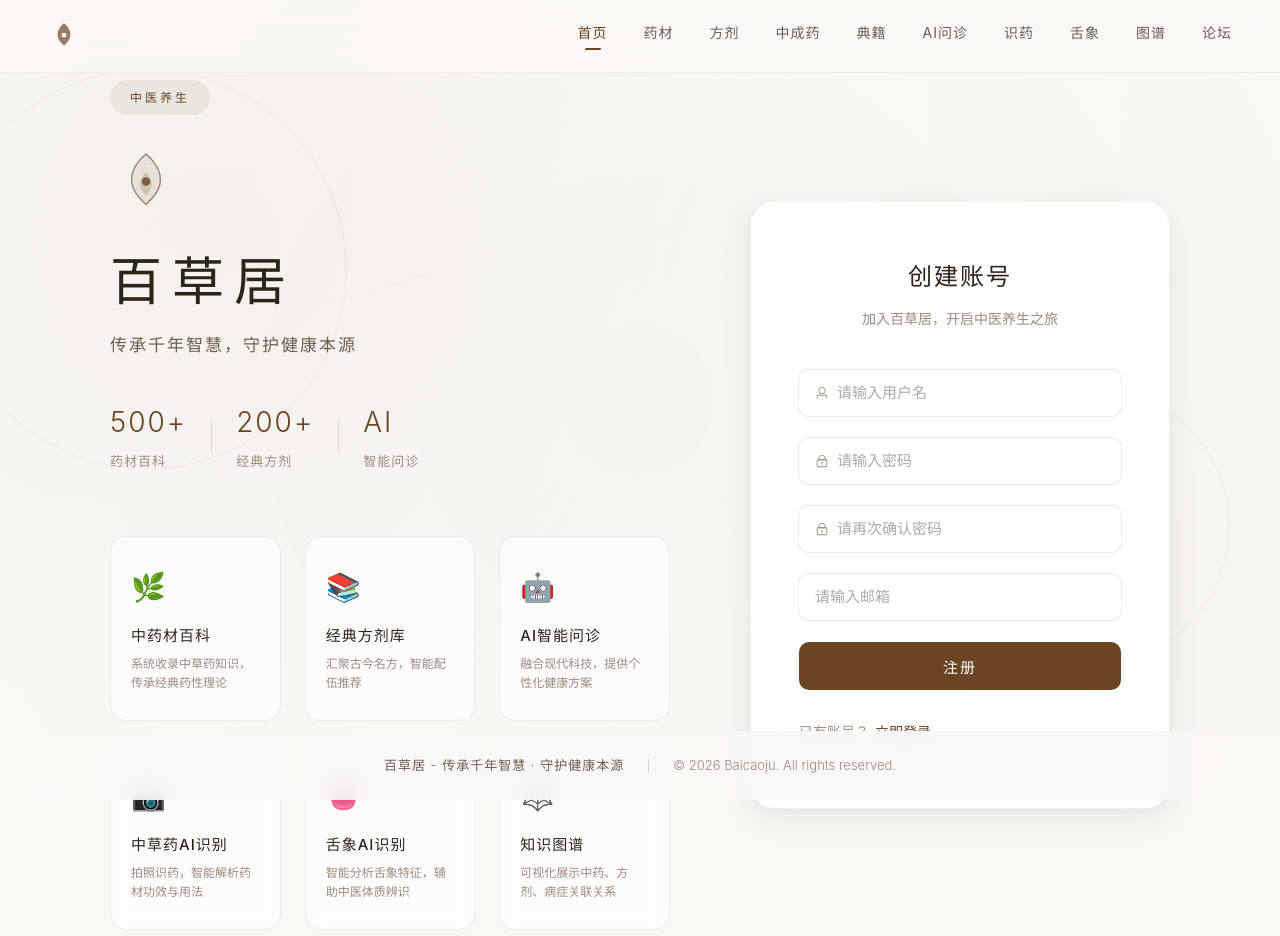
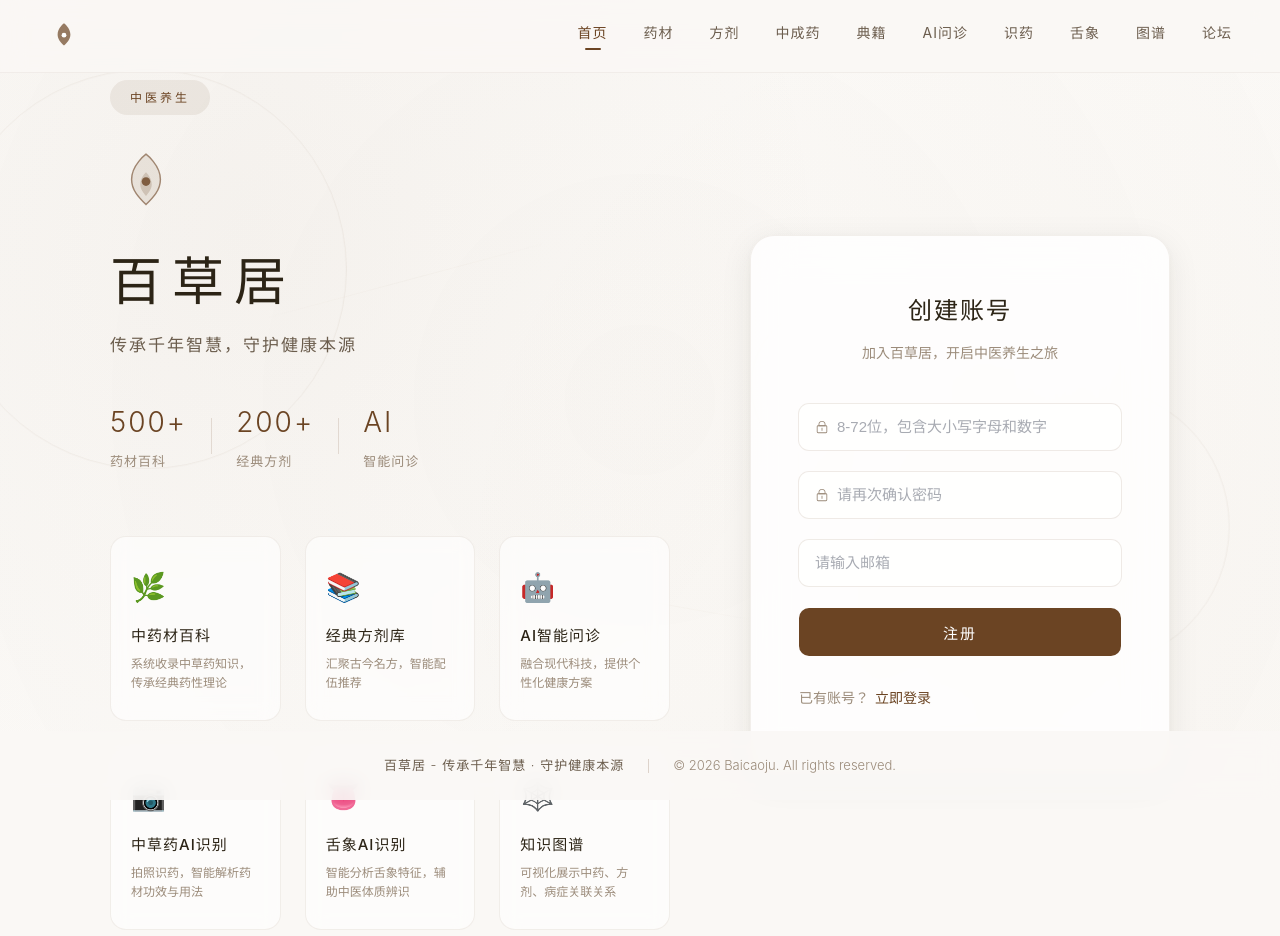
Before and after one commit to mengliyou-123/herb-vue, a Vue app: page /#/login in a window 1280 px wide. Both pictures are taken after a click on the link "注册账号". Shown: the top 936 px of the page. Built offline with nearby package versions, Linux system fonts and the light colour scheme.

Commit message:
Use email for registration and login

```diff
--- a/src/views/Login.vue
+++ b/src/views/Login.vue
@@ -13,7 +13,6 @@ import { reactive } from "vue";
 
 const isRegister = ref(false);
 const registerData = ref({
-  username: "",
   password: "",
   rePassword: "",
   email: "",
@@ -31,13 +30,9 @@ const checkRePassword = (rule, value, callback) => {
 };
 
 const rules = {
-  username: [
-    { required: true, message: "请输入用户名", trigger: "blur" },
-    { min: 4, max: 16, message: "长度为4-16位", trigger: "blur" },
-  ],
   password: [
     { required: true, message: "请输入密码", trigger: "blur" },
-    { min: 8, max: 72, message: "长度为8-72位", trigger: "blur" },
+    { pattern: /^(?=.*[a-z])(?=.*[A-Z])(?=.*\d)\S{8,72}$/, message: "8-72位，须包含大小写字母和数字，不能有空格", trigger: "blur" },
   ],
   email: [
     { required: true, message: "请输入邮箱", trigger: "blur" },
@@ -50,20 +45,21 @@ const rules = {
 };
 
 const loginRules = {
-  username: rules.username,
+  email: rules.email,
   password: [{ required: true, message: "请输入密码", trigger: "blur" }],
 };
 
 const register = async () => {
   const valid = await form.value.validate();
   if (valid) {
-    const result = await userRegisterService(registerData.value);
+    registerData.value.email = registerData.value.email.trim().toLowerCase();
+    const result = await userRegisterService({ email: registerData.value.email, password: registerData.value.password });
 
     if (result.code === 0) {
-      ElMessage.success("注册成功");
+      ElMessage.success("注册成功，请使用邮箱登录");
       isRegister.value = false;
     } else {
-      alert("注册失败");
+      ElMessage.error(result.message || "注册失败");
     }
   }
 };
@@ -77,7 +73,8 @@ const userInfoStore = useUserInfoStore();
 const login = async () => {
   const valid = await form.value.validate();
   if (valid) {
-    let result = await userLoginService(registerData.value);
+    registerData.value.email = registerData.value.email.trim().toLowerCase();
+    let result = await userLoginService({ email: registerData.value.email, password: registerData.value.password });
     ElMessage.success(result.message ? result.message : "登录成功");
     tokenStore.setToken(result.data);
     let result2 = await userInfoService();
@@ -95,7 +92,6 @@ const login = async () => {
 
 const clearRegisterData = () => {
   registerData.value = {
-    username: "",
     password: "",
     rePassword: "",
     email: "",
@@ -320,20 +316,11 @@ const featureDetails = {
             <p class="form-desc">加入百草居，开启中医养生之旅</p>
           </div>
 
-          <el-form-item prop="username">
-            <el-input
-              :prefix-icon="User"
-              placeholder="请输入用户名"
-              v-model="registerData.username"
-              class="custom-input"
-            ></el-input>
-          </el-form-item>
-
           <el-form-item prop="password">
             <el-input
               :prefix-icon="Lock"
               type="password"
-              placeholder="请输入密码"
+              placeholder="8-72位，包含大小写字母和数字"
               v-model="registerData.password"
               class="custom-input"
               show-password
@@ -388,11 +375,11 @@ const featureDetails = {
             <p class="form-desc">登录您的百草居账户</p>
           </div>
 
-          <el-form-item prop="username">
+          <el-form-item prop="email">
             <el-input
               :prefix-icon="User"
-              placeholder="请输入用户名"
-              v-model="registerData.username"
+              placeholder="请输入注册邮箱"
+              v-model="registerData.email"
               class="custom-input"
             ></el-input>
           </el-form-item>
--- a/src/views/mine/UserInfo.vue
+++ b/src/views/mine/UserInfo.vue
@@ -104,7 +104,7 @@ const pwdRules = {
   ],
   new_pwd: [
     { required: true, message: '请输入新密码', trigger: 'blur' },
-    { min: 8, max: 72, message: '长度为8-72位', trigger: 'blur' },
+    { pattern: /^(?=.*[a-z])(?=.*[A-Z])(?=.*\d)\S{8,72}$/, message: '8-72位，须包含大小写字母和数字，不能有空格', trigger: 'blur' },
   ],
   re_pwd: [
     { required: true, message: '请确认新密码', trigger: 'blur' },
@@ -127,15 +127,12 @@ const activeTab = ref('info');
       <el-tabs v-model="activeTab" type="border-card" class="profile-tabs">
         <el-tab-pane label="基本资料" name="info">
           <el-form ref="formRef" :model="userInfo" :rules="rules" label-width="90px" class="profile-form">
-            <el-form-item label="登录名称">
-              <el-input v-model="userInfo.username" disabled />
-              <div class="field-hint">登录名不可修改</div>
-            </el-form-item>
             <el-form-item label="用户昵称" prop="nickname">
               <el-input v-model="userInfo.nickname" placeholder="请输入昵称（2-10个字符）" />
             </el-form-item>
             <el-form-item label="用户邮箱" prop="email">
               <el-input v-model="userInfo.email" placeholder="请输入邮箱地址" />
+              <div class="field-hint">此邮箱用于登录</div>
             </el-form-item>
             <el-form-item class="btn-row">
               <el-button type="primary" @click="updateUserInfo">保存修改</el-button>
@@ -180,7 +177,7 @@ const activeTab = ref('info');
               <el-input v-model="pwdData.old_pwd" type="password" placeholder="请输入旧密码" show-password />
             </el-form-item>
             <el-form-item label="新密码" prop="new_pwd">
-              <el-input v-model="pwdData.new_pwd" type="password" placeholder="请输入新密码（8-72位）" show-password />
+              <el-input v-model="pwdData.new_pwd" type="password" placeholder="8-72位，包含大小写字母和数字" show-password />
             </el-form-item>
             <el-form-item label="确认新密码" prop="re_pwd">
               <el-input v-model="pwdData.re_pwd" type="password" placeholder="请再次输入新密码" show-password />
```
